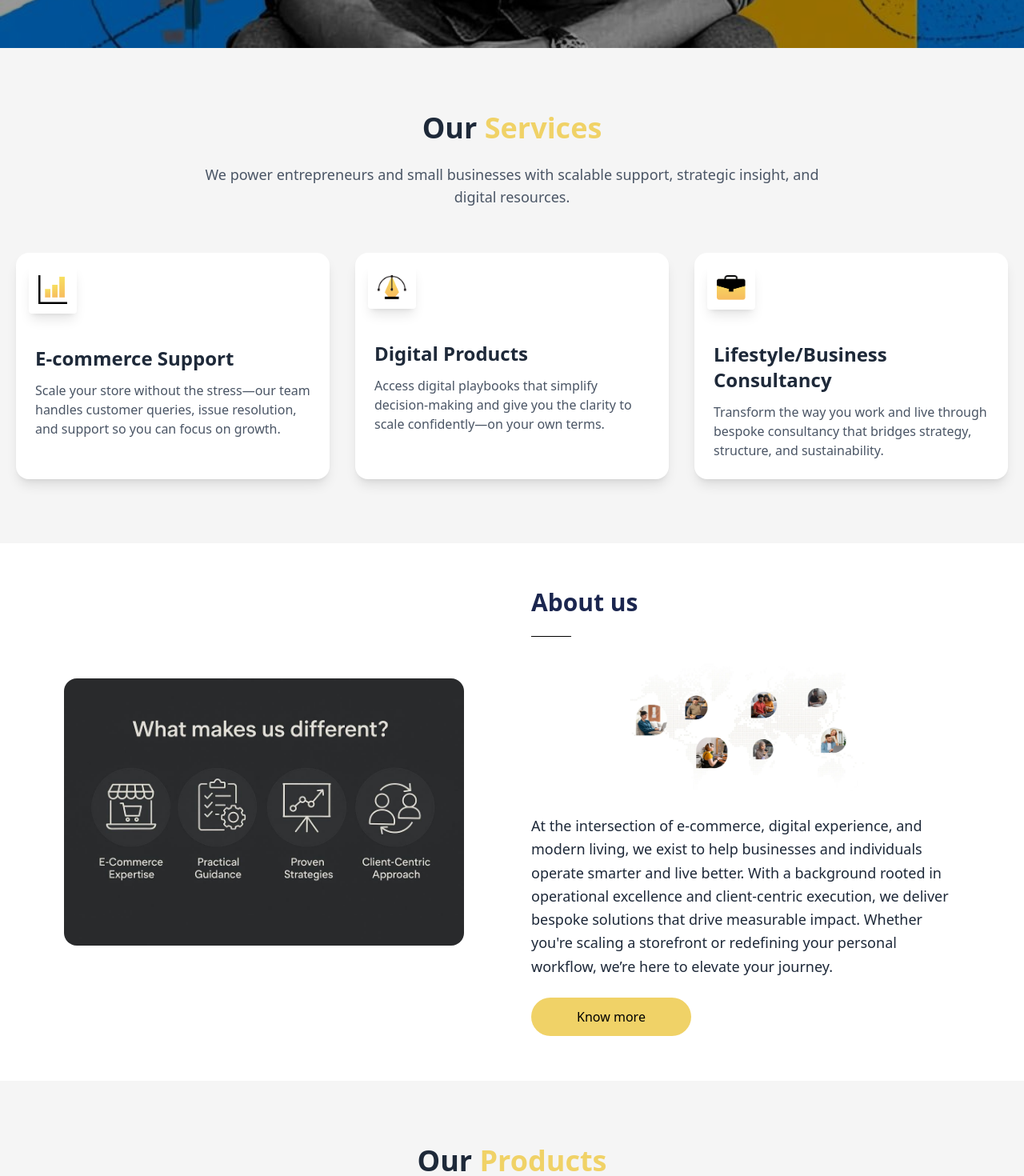
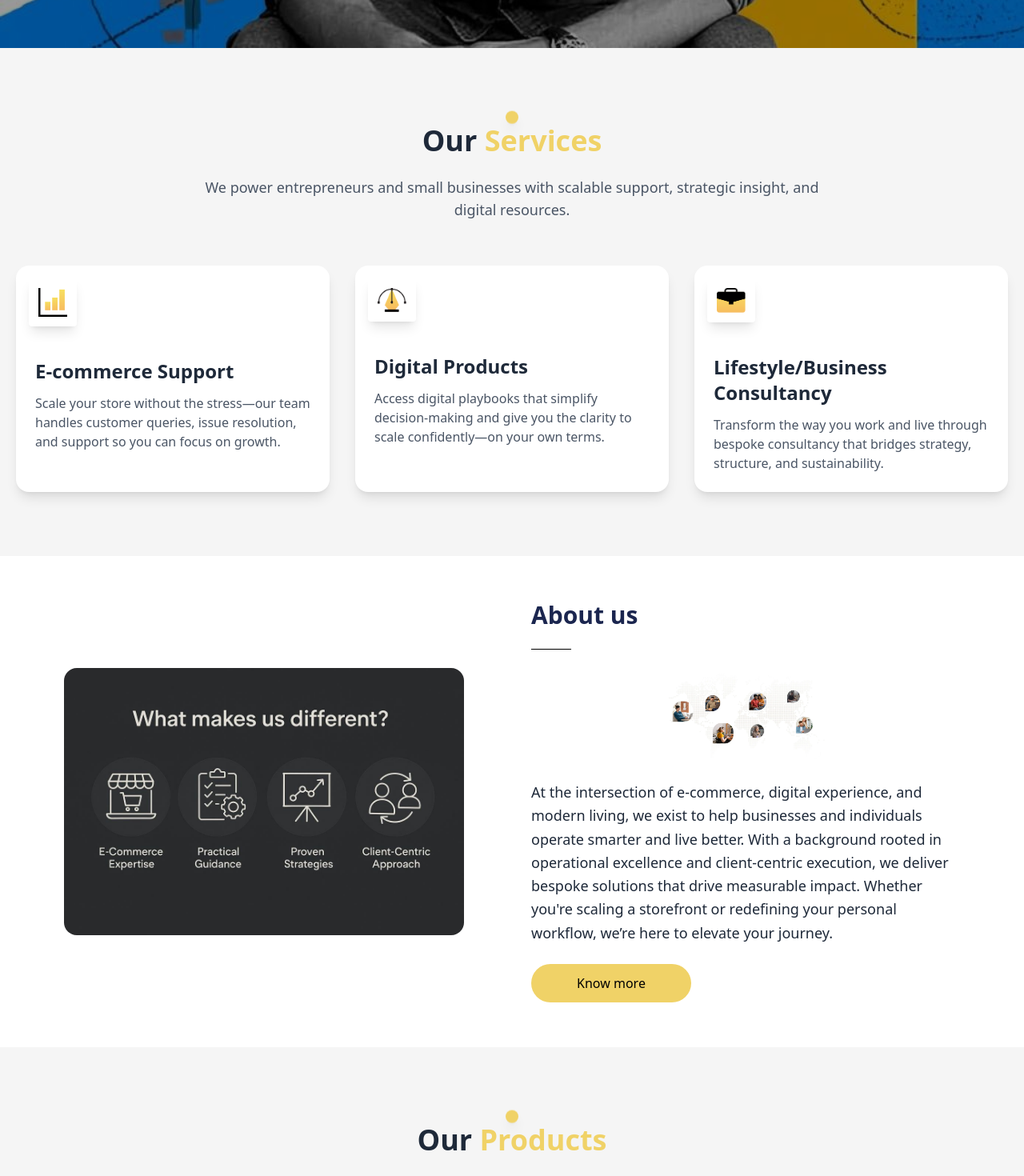
Before and after one commit to Nacho1499/experience, a Next.js app: page / in a window 1280 px wide. Shown: the part 820-2290 px from the top of the page at 80% size. Built offline with nearby package versions, Linux system fonts and the light colour scheme.

Commit message:
workded on the offer page

```diff
--- a/src/app/components/Abouts.tsx
+++ b/src/app/components/Abouts.tsx
@@ -39,7 +39,7 @@ const Abouts = () => {
         >
           <h2 className="text-3xl font-bold text-[#1B264F]">About us</h2>
           <hr className='w-[50px]' />
-          <Image className='mx-auto' src="/world.webp" height={150} width={300} alt='about'/>
+          <Image className='mx-auto' src="/world.webp" height={150} width={200} alt='about'/>
           <p className="text-lg text-gray-800 leading-relaxed">
             At the intersection of e-commerce, digital experience, and modern living, we exist to
             help businesses and individuals operate smarter and live better. With a background rooted in operational excellence and client-centric execution, we deliver bespoke solutions that drive measurable impact. Whether you're scaling a storefront or redefining your personal workflow, we’re here to elevate your journey.
--- a/src/app/components/Offers.tsx
+++ b/src/app/components/Offers.tsx
@@ -56,6 +56,7 @@ const Offers = () => {
       animate="show"
       variants={containerVariants}
     >
+      <h1 className='h-4 w-4 bg-[#F0D267] rounded-full mx-auto animate-bounce shadow-lg'></h1>
       {/* Heading */}
       <motion.h1
         className="text-3xl md:text-4xl font-extrabold text-center text-gray-800 mb-6"
--- a/src/app/components/Product.tsx
+++ b/src/app/components/Product.tsx
@@ -58,6 +58,7 @@ const Product = () => {
             animate="show"
             variants={containerVariants}
         >
+            <h1 className='h-4 w-4 bg-[#F0D267] rounded-full mx-auto animate-bounce shadow-lg'></h1>
             {/* Heading */}
             <motion.h1
                 className="text-3xl md:text-4xl font-extrabold text-center text-gray-800 mb-6"
```
